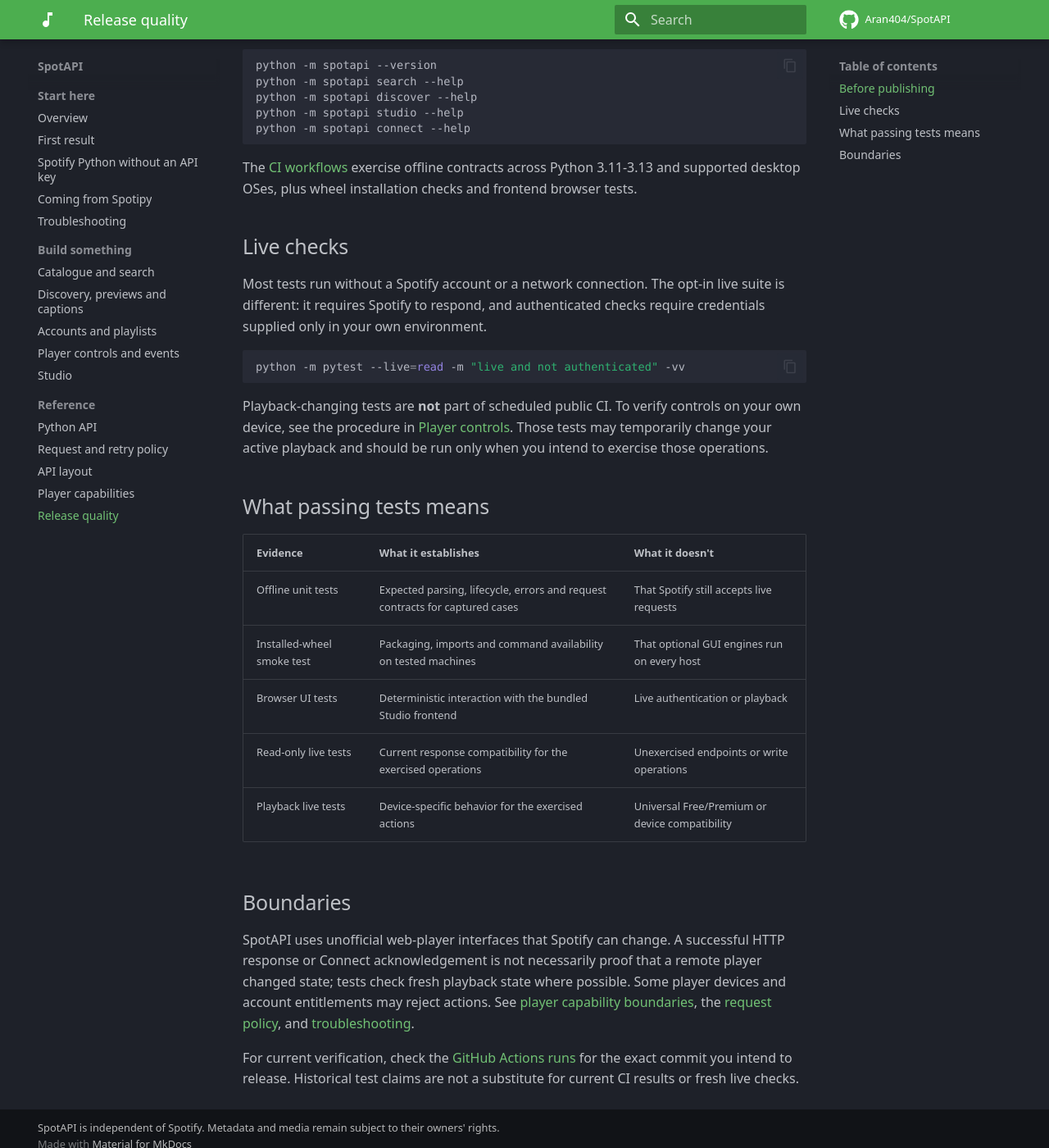
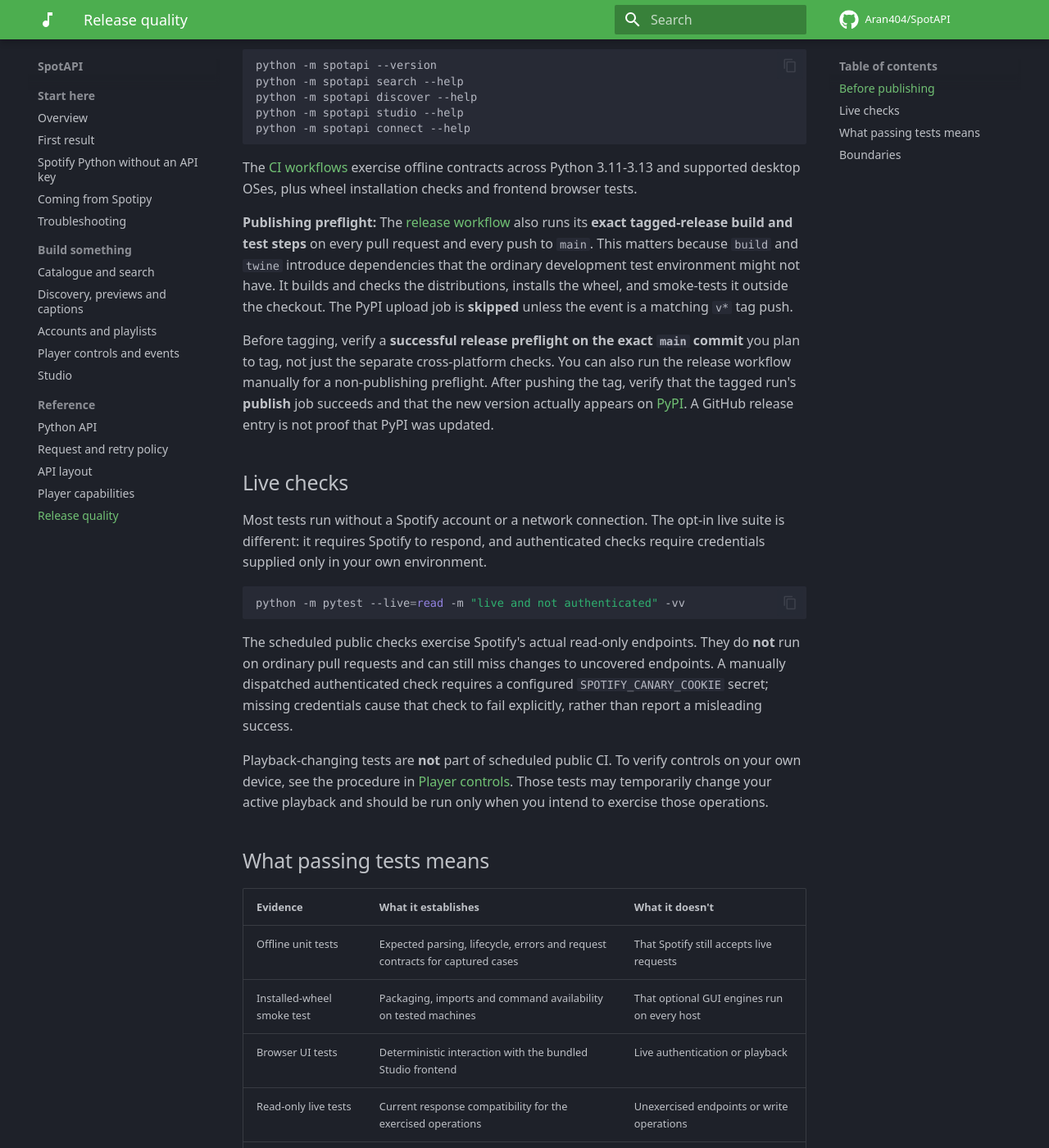
Before and after one commit to Aran404/SpotAPI, an MkDocs documentation site: the page built from docs/release-checks.md, in a window 1280 px wide and 1400 px high, scrolled down 592 px. Shown: the whole window at 82% size. Built offline with MkDocs 1.6.1 and Material for MkDocs 9.7.7, drawn with Linux system fonts in a browser that asks for light colours; comment, search, counter and statistics services are not loaded.

Commit message:
Run exact release preflight on PRs and main (#108)
Exercise the exact tagged-release dependency, test, distribution and installed-wheel build before tagging, while allowing PyPI publishing only on version-tag pushes. Fail manually dispatched authenticated checks if the canary secret is missing, and document the release verification gates. All three PR workflows passed, including real release-preflight with build and twine.

````diff
--- a/docs/release-checks.md
+++ b/docs/release-checks.md
@@ -39,6 +39,20 @@ The [CI workflows](https://github.com/Aran404/SpotAPI/tree/main/.github/workflow
 exercise offline contracts across Python 3.11-3.13 and supported desktop OSes,
 plus wheel installation checks and frontend browser tests.
 
+**Publishing preflight:** The [release workflow](https://github.com/Aran404/SpotAPI/actions/workflows/publish.yml)
+also runs its **exact tagged-release build and test steps** on every pull request and
+every push to `main`. This matters because `build` and `twine` introduce dependencies
+that the ordinary development test environment might not have. It builds and checks
+the distributions, installs the wheel, and smoke-tests it outside the checkout.
+The PyPI upload job is **skipped** unless the event is a matching `v*` tag push.
+
+Before tagging, verify a **successful release preflight on the exact `main` commit**
+you plan to tag, not just the separate cross-platform checks. You can also run the
+release workflow manually for a non-publishing preflight. After pushing the tag,
+verify that the tagged run's **publish** job succeeds and that the new version
+actually appears on [PyPI](https://pypi.org/project/spotapi/). A GitHub release
+entry is not proof that PyPI was updated.
+
 ## Live checks
 
 Most tests run without a Spotify account or a network connection. The opt-in
@@ -48,6 +62,12 @@ checks require credentials supplied only in your own environment.
 ```sh
 python -m pytest --live=read -m "live and not authenticated" -vv
 ```
+
+The scheduled public checks exercise Spotify's actual read-only endpoints.
+They do **not** run on ordinary pull requests and can still miss changes to
+uncovered endpoints. A manually dispatched authenticated check requires a
+configured `SPOTIFY_CANARY_COOKIE` secret; missing credentials cause that check
+to fail explicitly, rather than report a misleading success.
 
 Playback-changing tests are **not** part of scheduled public CI. To verify
 controls on your own device, see the procedure in [Player controls](player.md).
````
Also changed, not shown: 2 other files.
